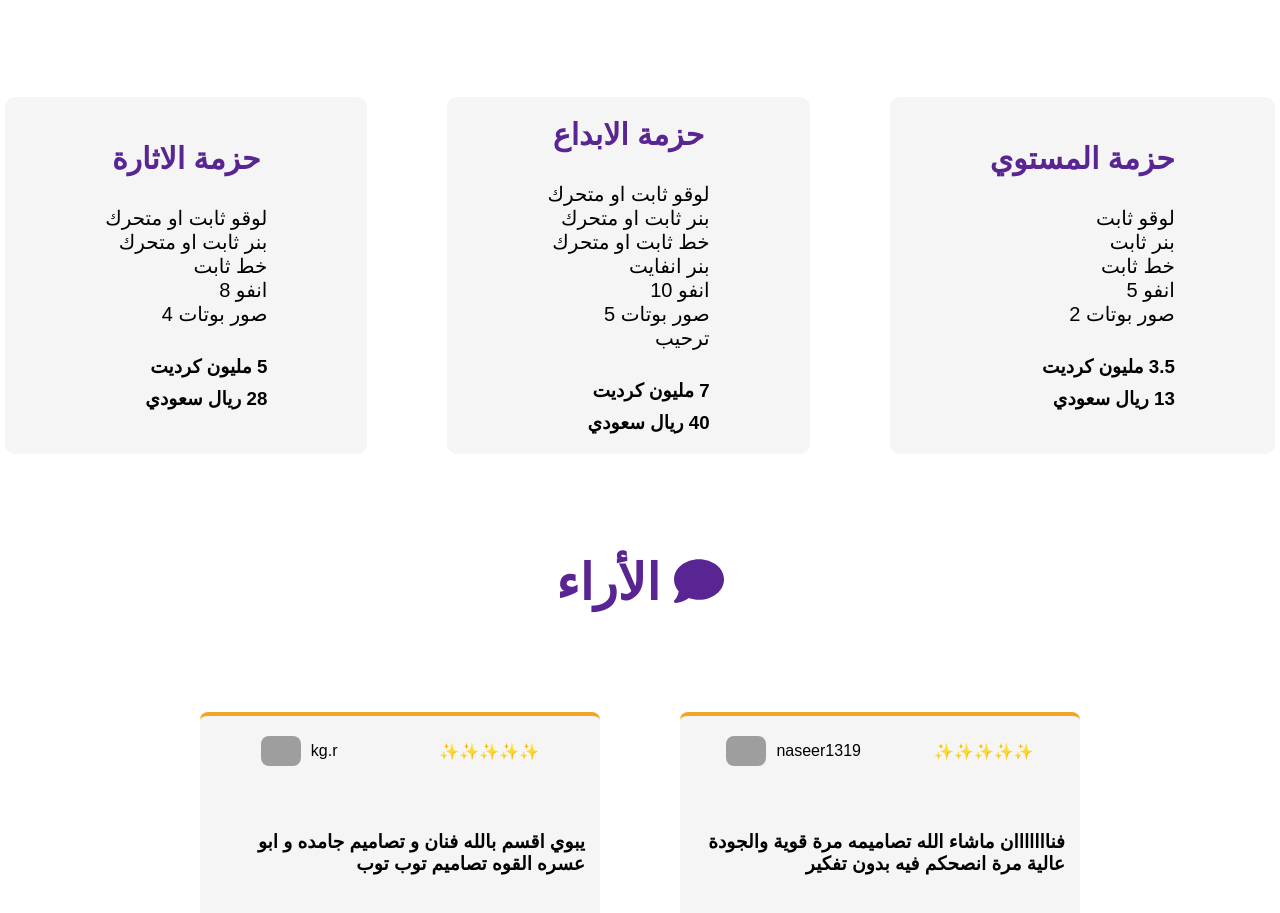
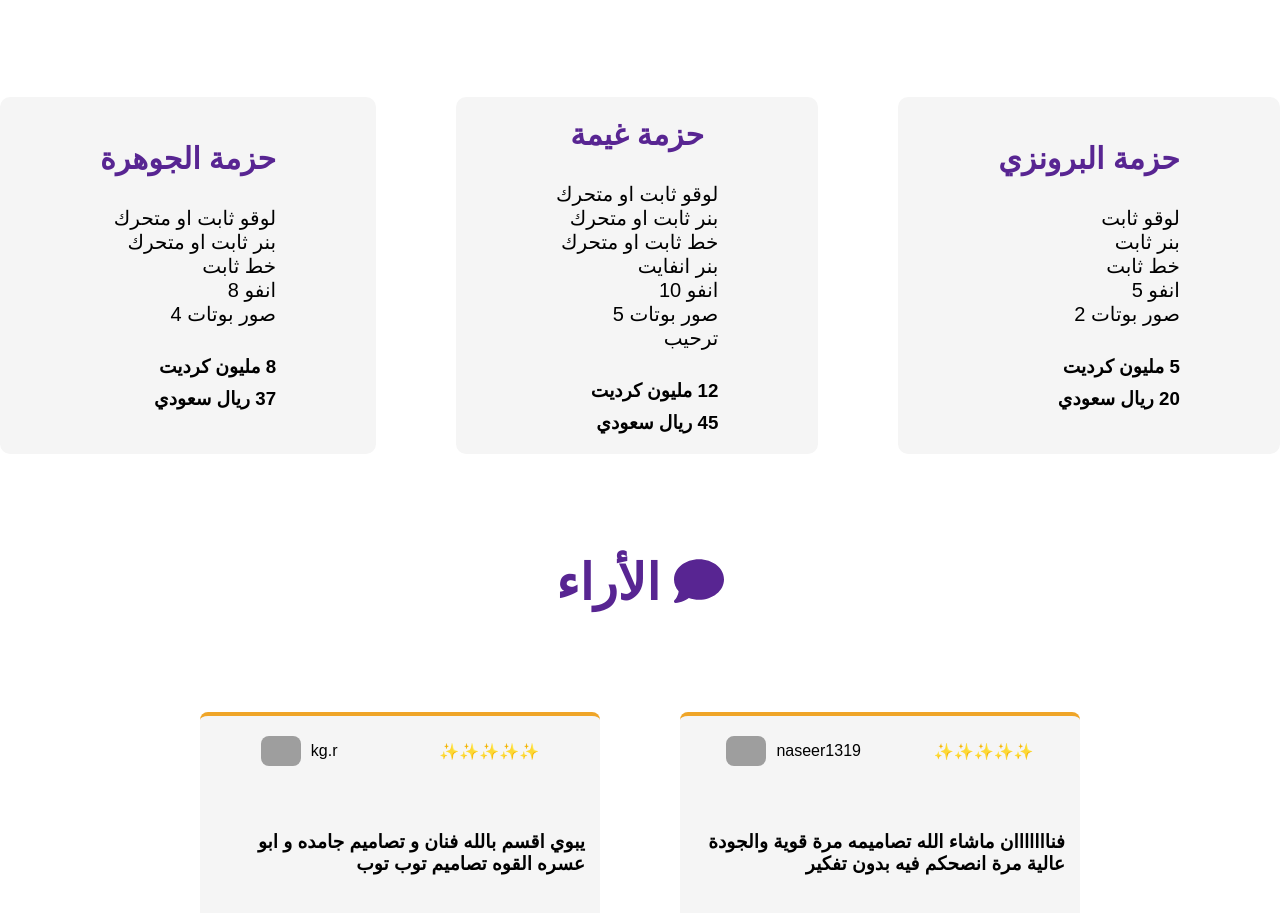
Before and after one commit to Mo7010/lamsa, a Vue app: page / in a window 1280 px wide. Shown: the part 961-1874 px from the top of the page. Built offline with nearby package versions, Linux system fonts and the light colour scheme; grey boxes are pictures that could not be loaded; a web font is replaced by a local one.

Commit message:
Update HomeView.vue

```diff
--- a/src/views/HomeView.vue
+++ b/src/views/HomeView.vue
@@ -38,7 +38,7 @@ export default{
       <h1>الأسعار <font-awesome-icon :icon="['fas', 'tag']" /></h1>
       <div class="cont">
         <div class="card">
-          <h2>حزمة الاثارة</h2>
+          <h2>حزمة الجوهرة</h2>
           <div class="info">
             <a>لوقو ثابت او متحرك</a>
             <a>بنر ثابت او متحرك</a>
@@ -47,12 +47,12 @@ export default{
             <a>صور بوتات 4</a>
           </div>
           <div class="price">
-            <h3>5 مليون كرديت</h3>
-            <h3>28 ريال سعودي</h3>
+            <h3>8 مليون كرديت</h3>
+            <h3>37 ريال سعودي</h3>
           </div>
         </div>
         <div class="card">
-          <h2>حزمة الابداع</h2>
+          <h2>حزمة غيمة</h2>
           <div class="info">
             <a>لوقو ثابت او متحرك</a>
             <a>بنر ثابت او متحرك</a>
@@ -63,12 +63,12 @@ export default{
             <a>ترحيب</a>
           </div>
           <div class="price">
-            <h3>7 مليون كرديت</h3>
-            <h3>40 ريال سعودي</h3>
+            <h3>12 مليون كرديت</h3>
+            <h3>45 ريال سعودي</h3>
           </div>
         </div>
         <div class="card">
-          <h2>حزمة المستوي</h2>
+          <h2>حزمة البرونزي</h2>
           <div class="info">
             <a>لوقو ثابت</a>
             <a>بنر ثابت</a>
@@ -77,8 +77,8 @@ export default{
             <a>صور بوتات 2</a>
           </div>
           <div class="price">
-            <h3>3.5 مليون كرديت</h3>
-            <h3>13 ريال سعودي</h3>
+            <h3>5 مليون كرديت</h3>
+            <h3>20 ريال سعودي</h3>
           </div>
         </div>
       </div>
```
